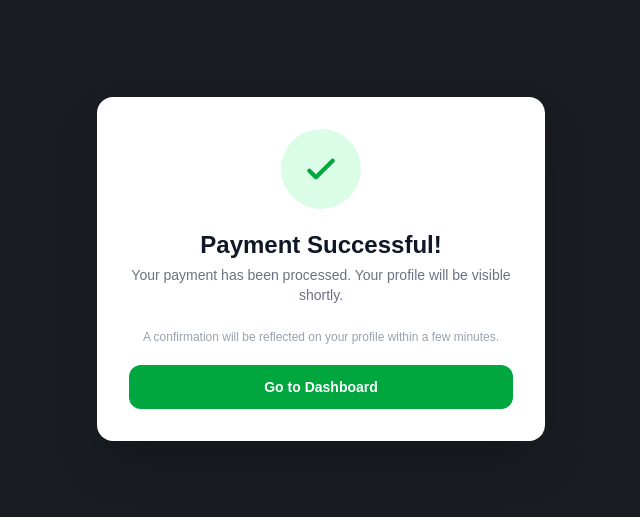
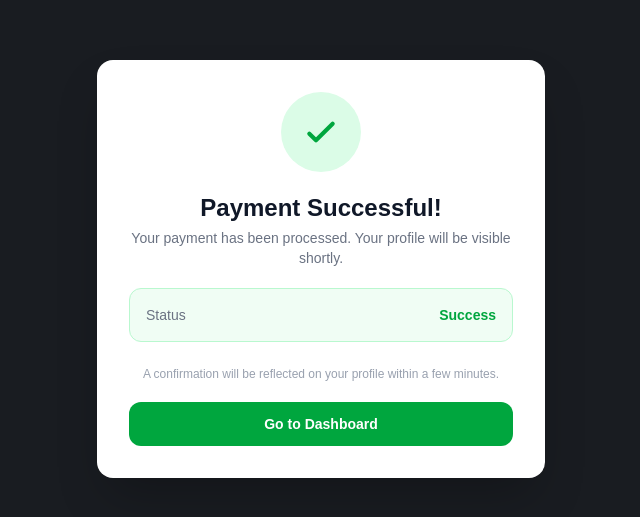
Before and after one commit to nileshnishad/laboursampark-frontend, a Next.js app: page /payment/success in a window 1280 px wide. Shown: the part 131-648 px from the top of the page, without its empty margins (319-959 px from the left). Built offline with nearby package versions, Linux system fonts and the light colour scheme; no server answers.

Commit message:
check status

```diff
--- a/app/payment/failure/page.tsx
+++ b/app/payment/failure/page.tsx
@@ -3,11 +3,15 @@
 import React, { useEffect, useState } from "react";
 import { useRouter, useSearchParams } from "next/navigation";
 import { Suspense } from "react";
+import { fetchPaymentStatus, type PaymentStatusResponse } from "@/lib/payu-service";
 
 function PaymentFailureContent() {
   const router = useRouter();
   const searchParams = useSearchParams();
   const [visible, setVisible] = useState(false);
+  const [statusData, setStatusData] = useState<PaymentStatusResponse | null>(null);
+  const [statusLoading, setStatusLoading] = useState(false);
+  const [statusError, setStatusError] = useState<string | null>(null);
 
   // PayU passes these params on redirect
   const txnId = searchParams.get("txnid") || searchParams.get("txnId") || "";
@@ -17,10 +21,26 @@ function PaymentFailureContent() {
     searchParams.get("message") ||
     "";
   const amount = searchParams.get("amount") || "";
-  const status = searchParams.get("status") || "failed";
+  const payuStatus = searchParams.get("status") || "failed";
 
   useEffect(() => {
     const t = setTimeout(() => setVisible(true), 100);
+
+    // Call backend status API with the paymentId saved before redirect
+    const paymentId = sessionStorage.getItem("payu_payment_id");
+    if (paymentId) {
+      setStatusLoading(true);
+      fetchPaymentStatus(paymentId)
+        .then((data) => {
+          setStatusData(data);
+          sessionStorage.removeItem("payu_payment_id");
+        })
+        .catch((err) => {
+          setStatusError(err instanceof Error ? err.message : "Could not verify payment.");
+        })
+        .finally(() => setStatusLoading(false));
+    }
+
     return () => clearTimeout(t);
   }, []);
 
@@ -31,6 +51,15 @@ function PaymentFailureContent() {
   const handleGoHome = () => {
     router.push("/");
   };
+
+  const displayTxnId = statusData?.txnId || txnId;
+  const displayAmount = statusData?.amount ? `₹${statusData.amount}` : amount ? `₹${amount}` : "";
+  const displayStatus = statusData?.status || payuStatus;
+  const displayError =
+    errorMessage ||
+    (statusData?.status && statusData.status !== "success"
+      ? `Payment ${statusData.status}. Please try again.`
+      : "Your payment could not be processed. Please try again.");
 
   return (
     <div className="min-h-screen bg-gray-900/80 flex items-center justify-center p-4">
@@ -66,33 +95,62 @@ function PaymentFailureContent() {
         <h1 className="text-2xl font-bold text-center text-gray-900 dark:text-white mb-1">
           Payment Failed
         </h1>
-        <p className="text-sm text-center text-gray-500 dark:text-gray-400 mb-6">
-          {errorMessage || "Your payment could not be processed. Please try again."}
+        <p className="text-sm text-center text-gray-500 dark:text-gray-400 mb-5">
+          {displayError}
         </p>
 
+        {/* Backend status verification */}
+        {statusLoading && (
+          <div className="flex items-center justify-center gap-2 text-xs text-gray-500 dark:text-gray-400 mb-4">
+            <div className="w-3.5 h-3.5 border-2 border-gray-300 border-t-blue-500 rounded-full animate-spin" />
+            Checking payment status...
+          </div>
+        )}
+        {statusError && (
+          <div className="text-xs text-amber-600 dark:text-amber-400 text-center mb-4">
+            ⚠️ {statusError}
+          </div>
+        )}
+
         {/* Transaction details */}
-        {(txnId || amount) && (
-          <div className="bg-red-50 dark:bg-red-900/20 rounded-xl border border-red-200 dark:border-red-800 p-4 mb-6 space-y-2">
-            {txnId && (
+        {(displayTxnId || displayAmount || statusData?.paymentId) && (
+          <div className="bg-red-50 dark:bg-red-900/20 rounded-xl border border-red-200 dark:border-red-800 p-4 mb-5 space-y-2">
+            {displayTxnId && (
               <div className="flex justify-between text-sm">
                 <span className="text-gray-500 dark:text-gray-400">Transaction ID</span>
                 <span className="font-medium text-gray-800 dark:text-gray-200 truncate max-w-[55%] text-right">
-                  {txnId}
+                  {displayTxnId}
                 </span>
               </div>
             )}
-            {amount && (
+            {statusData?.paymentId && (
+              <div className="flex justify-between text-sm">
+                <span className="text-gray-500 dark:text-gray-400">Payment ID</span>
+                <span className="font-medium text-gray-800 dark:text-gray-200 truncate max-w-[55%] text-right">
+                  {statusData.paymentId}
+                </span>
+              </div>
+            )}
+            {displayAmount && (
               <div className="flex justify-between text-sm">
                 <span className="text-gray-500 dark:text-gray-400">Amount</span>
-                <span className="font-medium text-gray-800 dark:text-gray-200">₹{amount}</span>
+                <span className="font-medium text-gray-800 dark:text-gray-200">{displayAmount}</span>
               </div>
             )}
             <div className="flex justify-between text-sm">
               <span className="text-gray-500 dark:text-gray-400">Status</span>
               <span className="font-semibold text-red-600 dark:text-red-400 capitalize">
-                {status}
+                {displayStatus}
               </span>
             </div>
+            {statusData && (
+              <div className="flex items-center gap-1.5 pt-1">
+                <span className="w-1.5 h-1.5 rounded-full bg-blue-500 inline-block" />
+                <span className="text-xs text-blue-600 dark:text-blue-400">
+                  Verified by server
+                </span>
+              </div>
+            )}
           </div>
         )}
 
--- a/app/payment/success/page.tsx
+++ b/app/payment/success/page.tsx
@@ -3,28 +3,53 @@
 import React, { useEffect, useState } from "react";
 import { useRouter, useSearchParams } from "next/navigation";
 import { Suspense } from "react";
+import { fetchPaymentStatus, type PaymentStatusResponse } from "@/lib/payu-service";
 
 function PaymentSuccessContent() {
   const router = useRouter();
   const searchParams = useSearchParams();
   const [visible, setVisible] = useState(false);
+  const [statusData, setStatusData] = useState<PaymentStatusResponse | null>(null);
+  const [statusLoading, setStatusLoading] = useState(false);
+  const [statusError, setStatusError] = useState<string | null>(null);
 
   // PayU passes these params on redirect
   const txnId = searchParams.get("txnid") || searchParams.get("txnId") || "";
   const mihpayid = searchParams.get("mihpayid") || "";
   const amount = searchParams.get("amount") || "";
   const productInfo = searchParams.get("productinfo") || searchParams.get("productInfo") || "";
-  const status = searchParams.get("status") || "success";
+  const payuStatus = searchParams.get("status") || "success";
 
   useEffect(() => {
-    // Small delay so the modal animates in
     const t = setTimeout(() => setVisible(true), 100);
+
+    // Call backend status API with the paymentId saved before redirect
+    const paymentId = sessionStorage.getItem("payu_payment_id");
+    if (paymentId) {
+      setStatusLoading(true);
+      fetchPaymentStatus(paymentId)
+        .then((data) => {
+          setStatusData(data);
+          sessionStorage.removeItem("payu_payment_id");
+        })
+        .catch((err) => {
+          setStatusError(err instanceof Error ? err.message : "Could not verify payment.");
+        })
+        .finally(() => setStatusLoading(false));
+    }
+
     return () => clearTimeout(t);
   }, []);
 
   const handleGoToDashboard = () => {
     router.push("/");
   };
+
+  // Derive display values — prefer verified backend data over URL params
+  const displayAmount = statusData?.amount ? `₹${statusData.amount}` : amount ? `₹${amount}` : "";
+  const displayTxnId = statusData?.txnId || txnId;
+  const displayStatus = statusData?.status || payuStatus;
+  const displayProduct = statusData?.productInfo || productInfo;
 
   return (
     <div className="min-h-screen bg-gray-900/80 flex items-center justify-center p-4">
@@ -60,51 +85,72 @@ function PaymentSuccessContent() {
         <h1 className="text-2xl font-bold text-center text-gray-900 dark:text-white mb-1">
           Payment Successful!
         </h1>
-        <p className="text-sm text-center text-gray-500 dark:text-gray-400 mb-6">
+        <p className="text-sm text-center text-gray-500 dark:text-gray-400 mb-5">
           Your payment has been processed. Your profile will be visible shortly.
         </p>
 
+        {/* Backend status verification */}
+        {statusLoading && (
+          <div className="flex items-center justify-center gap-2 text-xs text-gray-500 dark:text-gray-400 mb-4">
+            <div className="w-3.5 h-3.5 border-2 border-gray-300 border-t-blue-500 rounded-full animate-spin" />
+            Verifying payment with server...
+          </div>
+        )}
+        {statusError && (
+          <div className="text-xs text-amber-600 dark:text-amber-400 text-center mb-4">
+            ⚠️ {statusError}
+          </div>
+        )}
+
         {/* Transaction details */}
-        {(txnId || mihpayid || amount || productInfo) && (
         <div className="bg-green-50 dark:bg-green-900/20 rounded-xl border border-green-200 dark:border-green-800 p-4 mb-6 space-y-2">
-            {txnId && (
+          {displayTxnId && (
             <div className="flex justify-between text-sm">
               <span className="text-gray-500 dark:text-gray-400">Transaction ID</span>
               <span className="font-medium text-gray-800 dark:text-gray-200 truncate max-w-[55%] text-right">
-                  {txnId}
+                {displayTxnId}
               </span>
             </div>
           )}
-            {mihpayid && (
+          {(statusData?.paymentId || mihpayid) && (
             <div className="flex justify-between text-sm">
               <span className="text-gray-500 dark:text-gray-400">Payment ID</span>
-                <span className="font-medium text-gray-800 dark:text-gray-200">{mihpayid}</span>
+              <span className="font-medium text-gray-800 dark:text-gray-200 truncate max-w-[55%] text-right">
+                {statusData?.paymentId || mihpayid}
+              </span>
             </div>
           )}
-            {amount && (
+          {displayAmount && (
             <div className="flex justify-between text-sm">
               <span className="text-gray-500 dark:text-gray-400">Amount Paid</span>
               <span className="font-semibold text-green-700 dark:text-green-400">
-                  ₹{amount}
+                {displayAmount}
               </span>
             </div>
           )}
-            {productInfo && (
+          {displayProduct && (
             <div className="flex justify-between text-sm">
               <span className="text-gray-500 dark:text-gray-400">Product</span>
               <span className="font-medium text-gray-800 dark:text-gray-200 truncate max-w-[55%] text-right">
-                  {productInfo}
+                {displayProduct}
               </span>
             </div>
           )}
           <div className="flex justify-between text-sm">
             <span className="text-gray-500 dark:text-gray-400">Status</span>
             <span className="font-semibold text-green-600 dark:text-green-400 capitalize">
-                {status}
+              {displayStatus}
             </span>
           </div>
+          {statusData && (
+            <div className="flex items-center gap-1.5 pt-1">
+              <span className="w-1.5 h-1.5 rounded-full bg-green-500 inline-block" />
+              <span className="text-xs text-green-600 dark:text-green-400">
+                Verified by server
+              </span>
             </div>
           )}
+        </div>
 
         {/* Note */}
         <p className="text-xs text-center text-gray-400 dark:text-gray-500 mb-5">
--- a/lib/payu-service.ts
+++ b/lib/payu-service.ts
@@ -3,7 +3,7 @@
  * Handles payment link creation and redirection via backend API.
  */
 
-import { apiPost } from "./api-service";
+import { apiPost, apiGet } from "./api-service";
 
 // ─── Config (reads from env at call-time so it always picks up .env.local) ───
 
@@ -43,6 +43,50 @@ export interface PayUCreateLinkResponse {
 }
 
 export type PayULinkStatus = "idle" | "loading" | "success" | "error";
+
+// ─── Payment Status ───────────────────────────────────────────────────────────
+
+export interface PaymentStatusResponse {
+  paymentId: string;
+  txnId: string;
+  status: string;       // e.g. "success" | "pending" | "failed"
+  amount: number;
+  currency: string;
+  gateway: string;
+  productInfo?: string;
+  createdAt?: string;
+  updatedAt?: string;
+}
+
+/**
+ * Fetches the current status of a payment from the backend.
+ * Requires a valid JWT (auto-attached by apiGet).
+ */
+export async function fetchPaymentStatus(
+  paymentId: string
+): Promise<PaymentStatusResponse> {
+  const response = await apiGet<any>(
+    `/api/payments/${paymentId}/status`,
+    { baseUrl: getApiBase(), timeout: 10000 }
+  );
+
+  if (!response.success) {
+    throw new Error(response.error || response.message || "Could not fetch payment status.");
+  }
+
+  const d: any = (response.data as any)?.data ?? response.data ?? {};
+  return {
+    paymentId: d.paymentId || d._id || paymentId,
+    txnId: d.txnId || "",
+    status: d.status || "unknown",
+    amount: Number(d.amount ?? 0),
+    currency: d.currency || "INR",
+    gateway: d.gateway || "payu",
+    productInfo: d.productInfo || d.product_info || "",
+    createdAt: d.createdAt || "",
+    updatedAt: d.updatedAt || "",
+  };
+}
 
 // ─── Service ──────────────────────────────────────────────────────────────────
 
```
Also changed, not shown: app/user/[username]/[userType]/payment/page.tsx (+7 -2 lines). Lines whose indentation alone changed are shown as unchanged.
